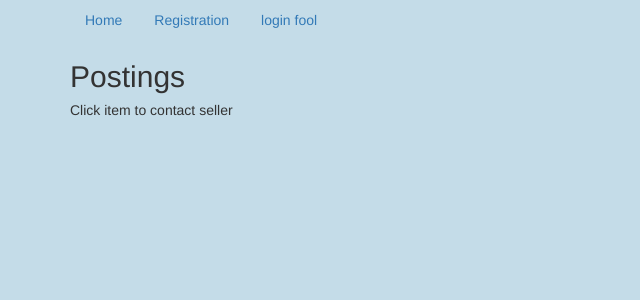
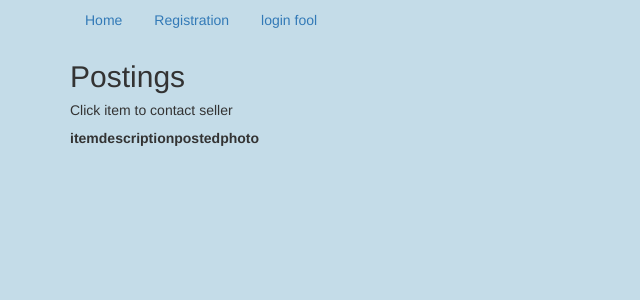
Before and after one commit to emjrymer/ListofCraigs, a Django app: a page that uses templates/app/post_list.html in a window 1280 px wide. Shown: the top 300 px of the page, without its empty margins (0-640 px from the left). Run offline with Django 3.2, Linux system fonts and the light colour scheme; data comes from the database, SQL or seed files in the repository; both versions use the stored data as it was after the commit; lists and menus that the app fills with data are empty; some libraries are stand-ins or nearby versions.

Commit message:
bug fix for subcategory and posting

```diff
--- a/app/static/styles.css
+++ b/app/static/styles.css
@@ -34,3 +34,8 @@ text-align: center;
 body {
     background-color: #c4dce8;
 }
+
+img {
+    width: 150px;
+    height: 150px;
+}
--- a/templates/app/post_list.html
+++ b/templates/app/post_list.html
@@ -3,7 +3,26 @@
 {% block content %}
     <h2>Postings</h2>
     <h5>Click item to contact seller</h5>
+    <table class="pure-table">
+    <thead>
+        <tr>
+            <th>item</th>
+            <th>description</th>
+            <th>posted</th>
+            <th>photo</th>
+        </tr>
+    </thead>
+
+    <tbody>
+
         {% for item in object_list %}
-            <div><a href="#">{{ item }}</a> - {{ item.description }}</div>
+            <tr>
+           <td><a href="{% url 'post_detail_view' item.id %}">{{ item }}</a></td>
+           <td> {{ item.description }}</td>
+            <td>{{ item.time_created }}</td>
+            <td>{% if item.photo %}<img src="{{ item.photo.url }}">{% endif %}</td>
+            </tr>
         {% endfor %}
+    </tbody>
+    </table>
 {% endblock %}
```
Also changed, not shown: templates/app/post_detail.html (+5 -2 lines), db.sqlite3.
